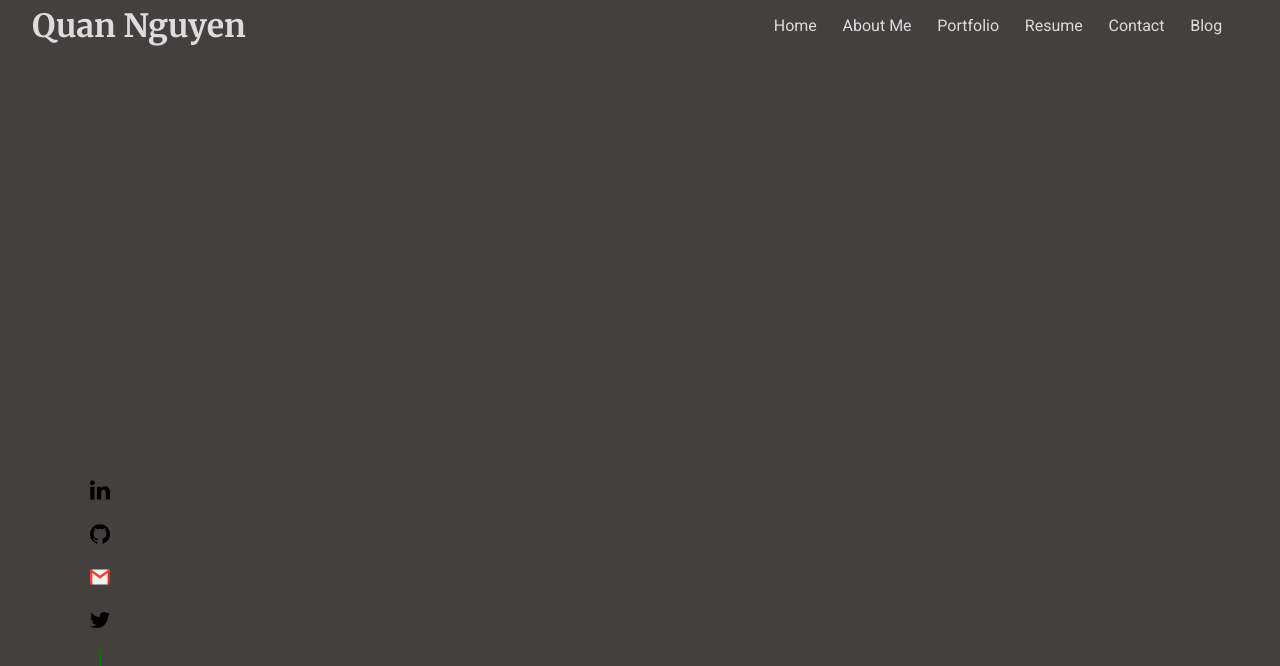
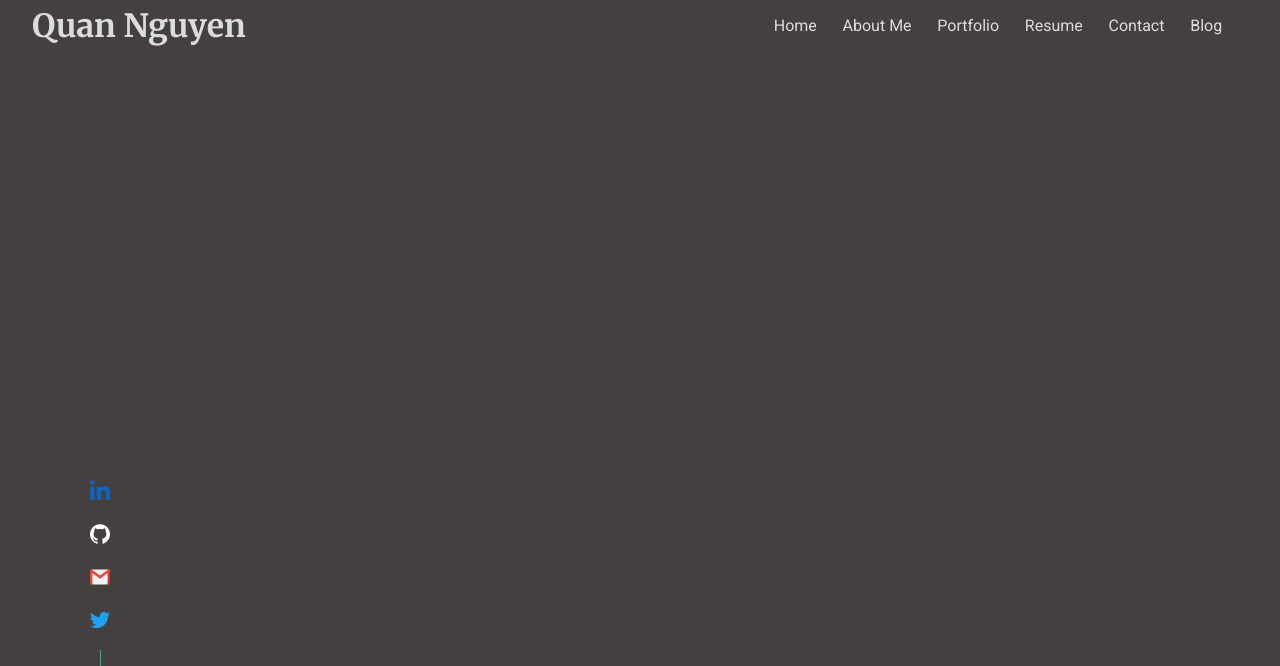
Before and after one commit to QuanDev2/portfolio, a React (Create React App) app: page / in a window 1280 px wide. Shown: the top 666 px of the page. Built offline with nearby package versions, Linux system fonts and the light colour scheme.

Commit message:
finished mvp social media pole

```diff
--- a/src/components/App.css
+++ b/src/components/App.css
@@ -1,8 +1,10 @@
+@import url("https://fonts.googleapis.com/css2?family=Roboto:ital,wght@0,100;0,300;0,400;0,500;1,100;1,300;1,400&display=swap");
+@import url("https://fonts.googleapis.com/css2?family=Merriweather:wght@700&display=swap");
 @import url("https://fonts.googleapis.com/css2?family=Roboto:ital,wght@0,100;0,300;0,400;0,500;1,100;1,300;1,400&display=swap");
 @import url("https://fonts.googleapis.com/css2?family=Merriweather:wght@700&display=swap");
 body {
   font-family: Roboto, sans-serif;
-  color: #DCDCDC;
+  color: #dcdcdc;
   background-color: #454040;
   padding: 0;
   margin: 0;
@@ -14,11 +16,11 @@ ul {
 
 a {
   text-decoration: none;
-  color: #DCDCDC;
+  color: #dcdcdc;
 }
 
 a:visited {
-  color: #DCDCDC;
+  color: #dcdcdc;
 }
 
 .Header {
@@ -52,13 +54,34 @@ a:visited {
           justify-content: space-evenly;
 }
 
+body {
+  font-family: Roboto, sans-serif;
+  color: #dcdcdc;
+  background-color: #454040;
+  padding: 0;
+  margin: 0;
+}
+
+ul {
+  list-style-type: none;
+}
+
+a {
+  text-decoration: none;
+  color: #dcdcdc;
+}
+
+a:visited {
+  color: #dcdcdc;
+}
+
 .SocialMediaContainer {
   display: -webkit-box;
   display: -ms-flexbox;
   display: flex;
-  -webkit-box-pack: justify;
-      -ms-flex-pack: justify;
-          justify-content: space-between;
+  -webkit-box-align: center;
+      -ms-flex-align: center;
+          align-items: center;
   -webkit-box-orient: vertical;
   -webkit-box-direction: normal;
       -ms-flex-direction: column;
@@ -71,15 +94,43 @@ a:visited {
 .SocialMediaContainer svg {
   width: 20px;
   height: 20px;
+  fill: lightblue;
 }
 
-.SocialMediaContainer npm
-a:last-child::after {
+.SocialMediaContainer ul {
+  margin: 0;
+}
+
+.SocialMediaContainer ul li {
+  margin-top: 1.2rem;
+}
+
+.SocialMediaContainer ul li:last-child::after {
   content: "";
   display: block;
   width: 1px;
-  height: 30px;
-  color: red;
+  height: 150px;
+  background-color: green;
+  margin: 1rem auto 0;
+}
+
+.SocialMediaContainer #IconGitHub {
+  fill: white;
+}
+
+.SocialMediaContainer #IconGitHub:hover {
+  -webkit-transform: translateY(-4px);
+          transform: translateY(-4px);
+  -webkit-transition: 0.25s cubic-bezier(0.645, 0.045, 0.355, 1);
+  transition: 0.25s cubic-bezier(0.645, 0.045, 0.355, 1);
+}
+
+.SocialMediaContainer #IconLinkedIn {
+  fill: #0a66c2;
+}
+
+.SocialMediaContainer #IconTwitter {
+  fill: #1da1f3;
 }
 
 body {
--- a/src/components/utils/SocialMediaPole.css
+++ b/src/components/utils/SocialMediaPole.css
@@ -1,3 +1,26 @@
+@import url("https://fonts.googleapis.com/css2?family=Roboto:ital,wght@0,100;0,300;0,400;0,500;1,100;1,300;1,400&display=swap");
+@import url("https://fonts.googleapis.com/css2?family=Merriweather:wght@700&display=swap");
+body {
+  font-family: Roboto, sans-serif;
+  color: #dcdcdc;
+  background-color: #454040;
+  padding: 0;
+  margin: 0;
+}
+
+ul {
+  list-style-type: none;
+}
+
+a {
+  text-decoration: none;
+  color: #dcdcdc;
+}
+
+a:visited {
+  color: #dcdcdc;
+}
+
 .SocialMediaContainer {
   display: -webkit-box;
   display: -ms-flexbox;
@@ -17,6 +40,14 @@
 .SocialMediaContainer svg {
   width: 20px;
   height: 20px;
+  fill: lightblue;
+}
+
+.SocialMediaContainer svg:hover {
+  -webkit-transform: translateY(-4px);
+          transform: translateY(-4px);
+  -webkit-transition: 0.25s cubic-bezier(0.645, 0.045, 0.355, 1);
+  transition: 0.25s cubic-bezier(0.645, 0.045, 0.355, 1);
 }
 
 .SocialMediaContainer ul {
@@ -32,7 +63,19 @@
   display: block;
   width: 1px;
   height: 150px;
-  background-color: green;
+  background-color: lightseagreen;
   margin: 1rem auto 0;
 }
+
+.SocialMediaContainer #IconGitHub {
+  fill: white;
+}
+
+.SocialMediaContainer #IconLinkedIn {
+  fill: #0a66c2;
+}
+
+.SocialMediaContainer #IconTwitter {
+  fill: #1da1f3;
+}
 /*# sourceMappingURL=SocialMediaPole.css.map */
--- a/src/components/utils/SocialMediaPole.js
+++ b/src/components/utils/SocialMediaPole.js
@@ -19,7 +19,7 @@ function SocialMediaPole() {
           <a href="#" target="_blank"><IconGmail /></a>
         </li>
         <li>
-          <a href="#" target="_blank"><IconTwitter /></a>
+          <a href="https://twitter.com/QuanCfc17" target="_blank"><IconTwitter /></a>
         </li>
       </ul>
 
--- a/src/components/utils/SocialMediaPole.scss
+++ b/src/components/utils/SocialMediaPole.scss
@@ -1,3 +1,4 @@
+@import "../config";
 .SocialMediaContainer {
   display: flex;
   // justify-content: space-between;
@@ -7,10 +8,13 @@
   // height: 150px;
   left: 50px;
   bottom: 0px;
-
   svg {
     width: 20px;
     height: 20px;
+    fill: $color-icon;
+    &:hover {
+      @include animation-icon();
+    }
   }
 
   ul {
@@ -18,6 +22,7 @@
 
     li {
       margin-top: 1.2rem;
+
     }
 
     li:last-child::after {
@@ -25,8 +30,18 @@
       display: block;
       width: 1px;
       height: 150px;
-      background-color: green;
+      background-color: lightseagreen;
       margin: 1rem auto 0;
     }
   }
+
+  #IconGitHub {
+    fill: white;
+  }
+  #IconLinkedIn {
+    fill: #0a66c2;
+  }
+  #IconTwitter {
+    fill: #1da1f3;
+  }
 }
--- a/src/components/utils/icons/github.js
+++ b/src/components/utils/icons/github.js
@@ -1,7 +1,7 @@
 import React from 'react';
 
 const IconGitHub = () => (
-  <svg xmlns="http://www.w3.org/2000/svg" role="img" viewBox="0 0 438.549 438.549">
+  <svg id="IconGitHub" xmlns="http://www.w3.org/2000/svg" role="img" viewBox="0 0 438.549 438.549">
     <title>GitHub</title>
     <path
       d="M409.132,114.573c-19.608-33.596-46.205-60.194-79.798-79.8C295.736,15.166,259.057,5.365,219.271,5.365
--- a/src/components/utils/icons/gmail.js
+++ b/src/components/utils/icons/gmail.js
@@ -3,6 +3,7 @@ import React from "react";
 function IconGmail() {
   return (
     <svg
+      id="IconGmail"
       xmlns="http://www.w3.org/2000/svg"
       x="0"
       y="0"
--- a/src/components/utils/icons/linkedin.js
+++ b/src/components/utils/icons/linkedin.js
@@ -2,7 +2,7 @@
 import React from 'react';
 
 const IconLinkedin = () => (
-  <svg xmlns="http://www.w3.org/2000/svg" role="img" viewBox="0 0 430.117 430.117">
+  <svg id="IconLinkedIn" xmlns="http://www.w3.org/2000/svg" role="img" viewBox="0 0 430.117 430.117">
     <title>LinkedIn</title>
     <path
       d="M430.117,261.543V420.56h-92.188V272.193c0-37.271-13.334-62.707-46.703-62.707
--- a/src/components/utils/icons/twitter.js
+++ b/src/components/utils/icons/twitter.js
@@ -1,7 +1,7 @@
 import React from 'react';
 
 const IconTwitter = () => (
-  <svg xmlns="http://www.w3.org/2000/svg" role="img" viewBox="0 0 612 612">
+  <svg id="IconTwitter" xmlns="http://www.w3.org/2000/svg" role="img" viewBox="0 0 612 612">
     <title>Twitter</title>
     <path
       d="M612,116.258c-22.525,9.981-46.694,16.75-72.088,19.772c25.929-15.527,45.777-40.155,55.184-69.411
```
Also changed, not shown: src/components/_config.scss (+11 -5 lines), 2 other files (tests, documents, lock files or other folders).
